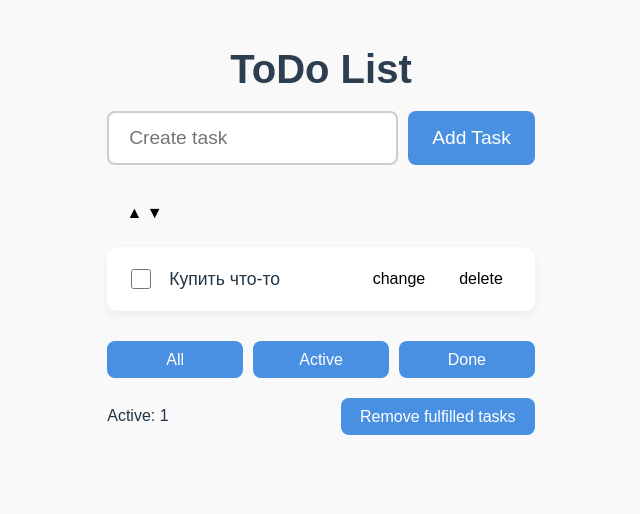
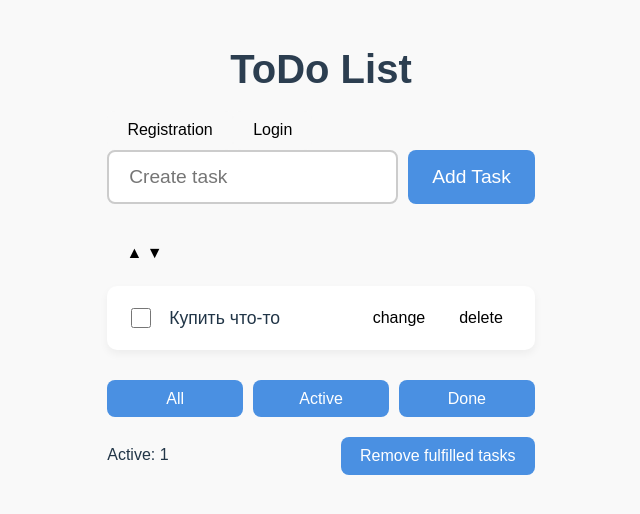
Before and after one commit to LeonovAlxy/ToDoList, a React (Vite) app: page / in a window 1280 px wide. Shown: the top 514 px of the page, without its empty margins (319-959 px from the left). Built offline with nearby package versions, Linux system fonts and the light colour scheme.

Commit message:
feat:RegForm

```diff
--- a/package.json
+++ b/package.json
@@ -13,9 +13,11 @@
     "deploy": "gh-pages -d dist "
   },
   "dependencies": {
+    "axios": "^1.13.2",
     "gh-pages": "^6.3.0",
     "react": "^19.2.0",
-    "react-dom": "^19.2.0"
+    "react-dom": "^19.2.0",
+    "react-hook-form": "^7.71.1"
   },
   "devDependencies": {
     "@eslint/js": "^9.39.1",
--- a/src/App.jsx
+++ b/src/App.jsx
@@ -1,46 +1,18 @@
-import { useState, useEffect } from "react";
+import ToDoListMain from "./ToDoListMain";
 import Header from "./Header/Header";
-import InputTask from "./InputTasks";
-import ToDoList from "./TasksList/TodoList";
-import FilterMain from "./Filters/FilterMain";
-import ActiveTasks from "./Filters/ActiveTasks";
+import { useState } from "react";
 import "./App.css";
+import RegForm from "./Form/RegForm";
 
 function App() {
-  const [tasks, setTasks] = useState(() => {
-    const saved = localStorage.getItem("tasks");
-    return saved
-      ? JSON.parse(saved)
-      : [{ id: 1, title: "Купить что-то", isDone: false }];
-  });
-  const [filter, setFilter] = useState("all");
-  useEffect(() => {
-    localStorage.setItem("tasks", JSON.stringify(tasks));
-  }, [tasks]);
+  const [token, setToken] = useState("token");
   return (
     <>
       <Header />
-      <InputTask setTasks={setTasks} />
-      <ToDoList filter={filter} tasks={tasks} setTasks={setTasks} />
-      <FilterMain setFilter={setFilter} />
-      <ActiveTasks tasks={tasks} setTasks={setTasks} />
+      <RegForm token={token} setToken={setToken} />
+      {token && <ToDoListMain />}
     </>
   );
 }
-// src/
-// ├── App.js
-// ├── Header/
-// │   └── Header.js
-// ├── InputTasks/
-// │   └── InputTask.js
-// ├── TasksList/
-// │   ├── ToDoList.js
-// │   └── Task.js
-// │   └── TaskEdit.js
-// ├── Filters/
-// │   ├── Filter.js
-// │   └── ActiveCounter.js
-// ├── Sort/
-//   └── Sort.js
 
 export default App;
--- /dev/null
+++ b/src/Form/Login.jsx
@@ -0,0 +1,4 @@
+const Login = ({ token, setToken }) => {
+  return <>Login {token}</>;
+};
+export default Login;
--- /dev/null
+++ b/src/Form/RegForm.jsx
@@ -0,0 +1,31 @@
+import { useState } from "react";
+import Registration from "./Registration";
+import Login from "./Login";
+
+const RegForm = ({ token, setToken }) => {
+  const [RegComp, setRegComp] = useState();
+  return (
+    <>
+      {!RegComp && (
+        <div>
+          <button
+            onClick={() =>
+              setRegComp(<Registration token={token} setToken={setToken} />)
+            }
+          >
+            Registration
+          </button>
+          <button
+            onClick={() =>
+              setRegComp(<Login token={token} setToken={setToken} />)
+            }
+          >
+            Login
+          </button>
+        </div>
+      )}
+      {RegComp}
+    </>
+  );
+};
+export default RegForm;
--- /dev/null
+++ b/src/Form/Registration.jsx
@@ -0,0 +1,13 @@
+import axios from "axios";
+import { useState } from "react";
+import { useForm } from "react-hook-form";
+const Registration = ({ token, setToken }) => {
+  const {
+    register,
+    handleSubmit,
+    formState: { errors },
+  } = useForm();
+  const [user, setUser] = useState({});
+  return <div>Registration {token}</div>;
+};
+export default Registration;
--- /dev/null
+++ b/src/ToDoListMain.jsx
@@ -0,0 +1,27 @@
+import { useState, useEffect } from "react";
+import InputTask from "./InputTasks";
+import ToDoList from "./TasksList/TodoList";
+import FilterMain from "./Filters/FilterMain";
+import ActiveTasks from "./Filters/ActiveTasks";
+
+function ToDoListMain() {
+  const [tasks, setTasks] = useState(() => {
+    const saved = localStorage.getItem("tasks");
+    return saved
+      ? JSON.parse(saved)
+      : [{ id: 1, title: "Купить что-то", isDone: false }];
+  });
+  const [filter, setFilter] = useState("all");
+  useEffect(() => {
+    localStorage.setItem("tasks", JSON.stringify(tasks));
+  }, [tasks]);
+  return (
+    <>
+      <InputTask setTasks={setTasks} />
+      <ToDoList filter={filter} tasks={tasks} setTasks={setTasks} />
+      <FilterMain setFilter={setFilter} />
+      <ActiveTasks tasks={tasks} setTasks={setTasks} />
+    </>
+  );
+}
+export default ToDoListMain;
```
Also changed, not shown: 1 other file (tests, documents, lock files or other folders).
